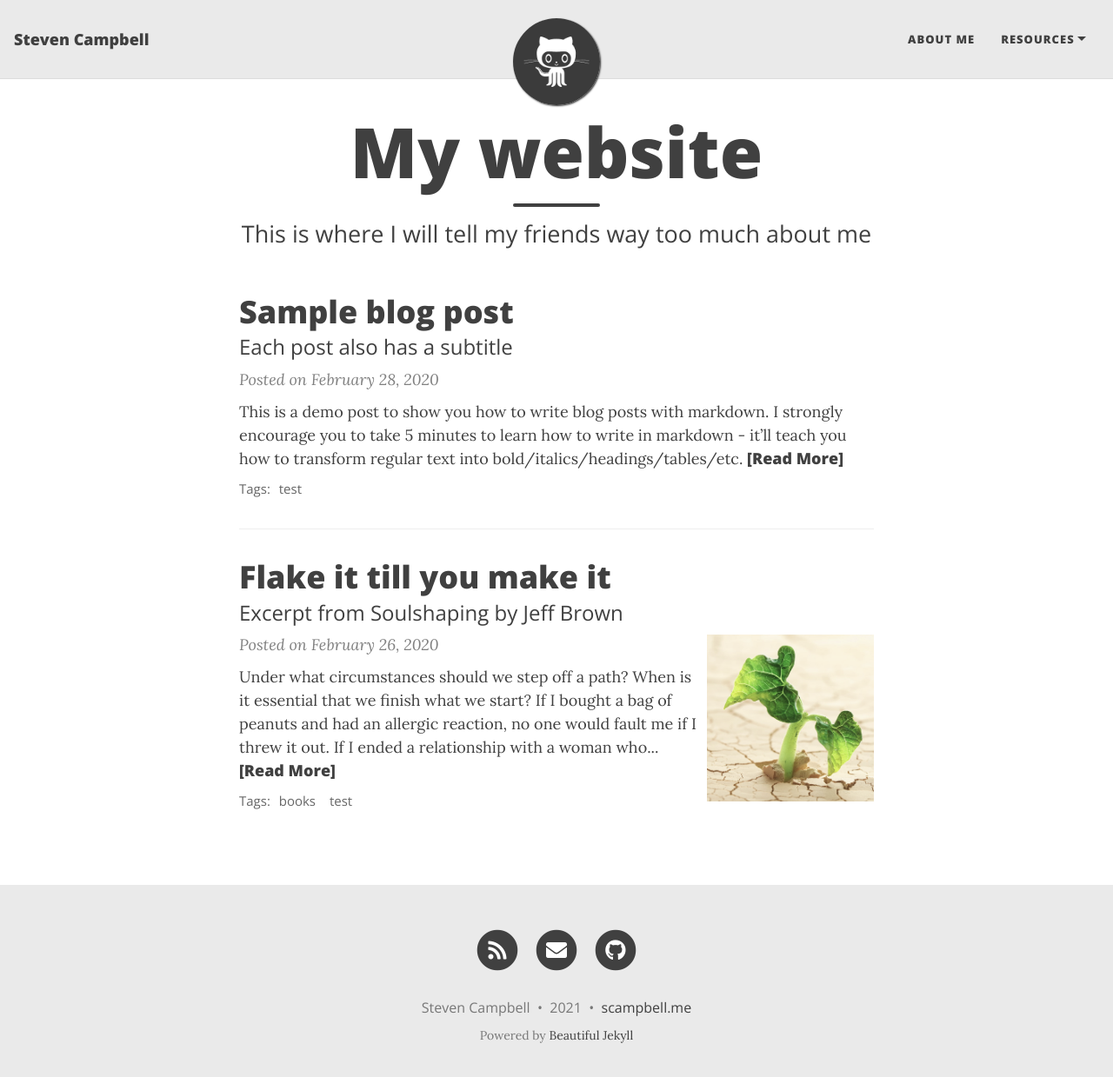
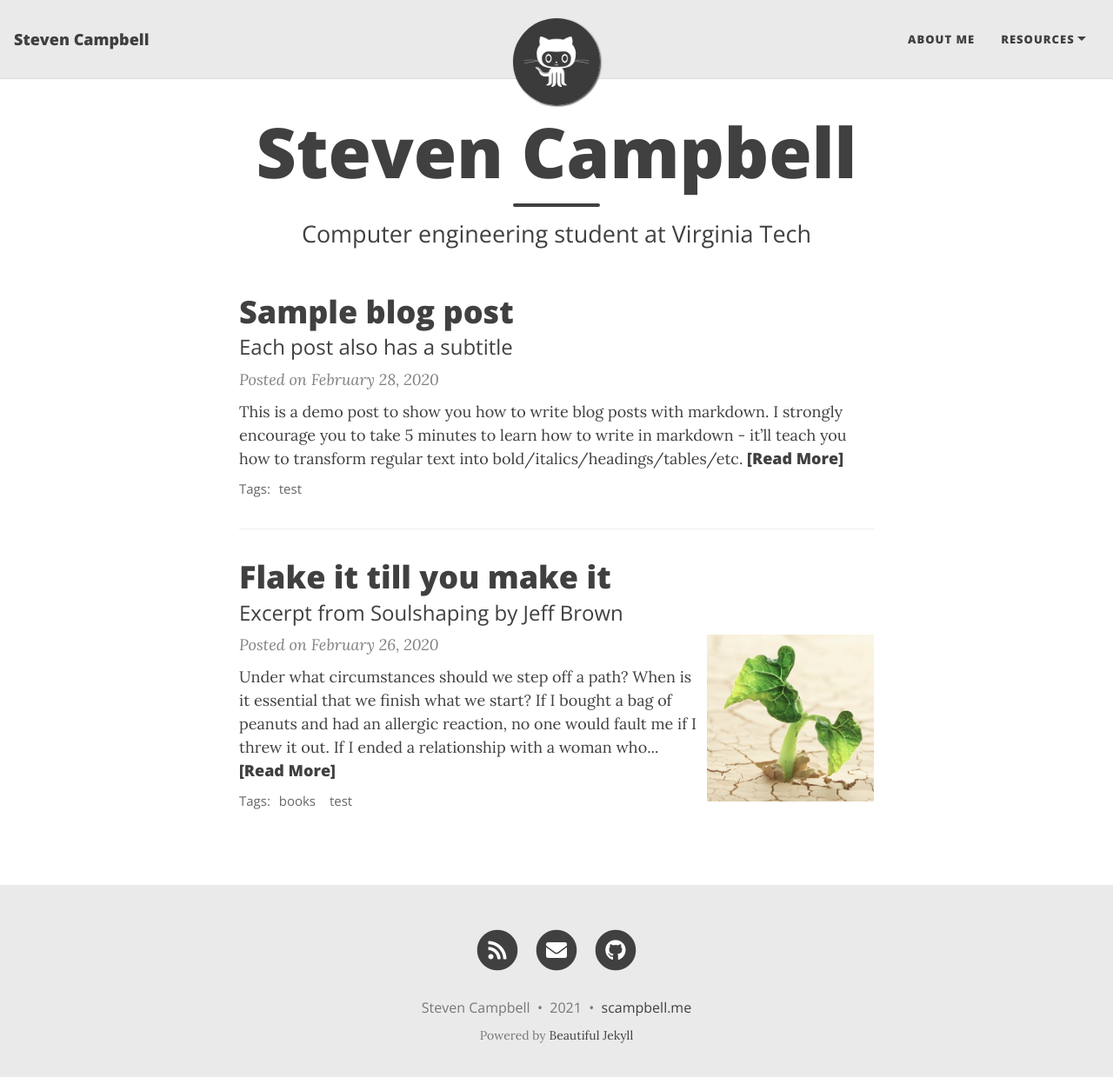
Before and after one commit to steven-campbell/mygithubpage, a Jekyll site: the page built from index.html, in a window 1280 px wide and 1252 px high. Shown: the top 1239 px of the window at 87% size. Built offline with Jekyll 4.4.1, drawn with Linux system fonts in a browser that asks for light colours; nearby versions of some CDN libraries; the list of posts is cut into pages by our own code.

Commit message:
change homepage

```diff
--- a/index.html
+++ b/index.html
@@ -1,5 +1,5 @@
 ---
 layout: home
-title: My website
-subtitle: This is where I will tell my friends way too much about me
+title: Steven Campbell
+subtitle: Computer engineering student at Virginia Tech
 ---
```
